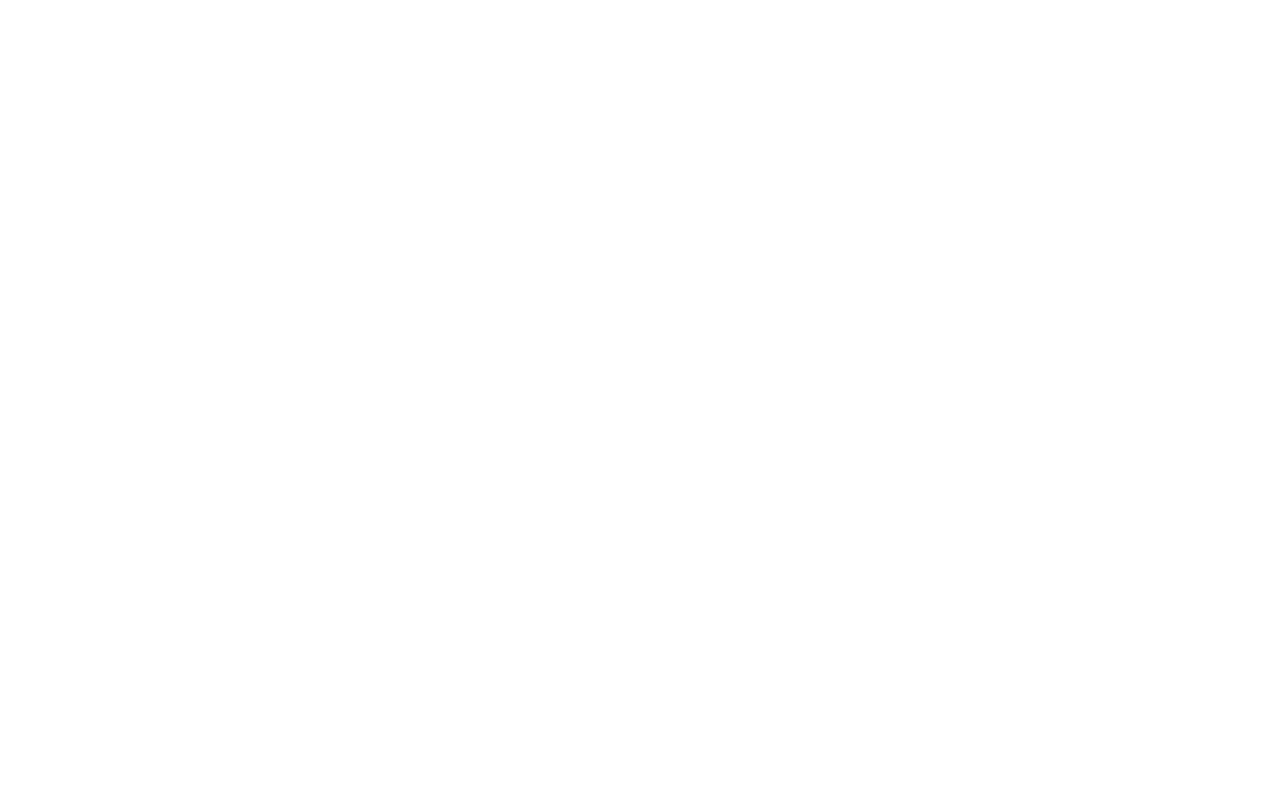
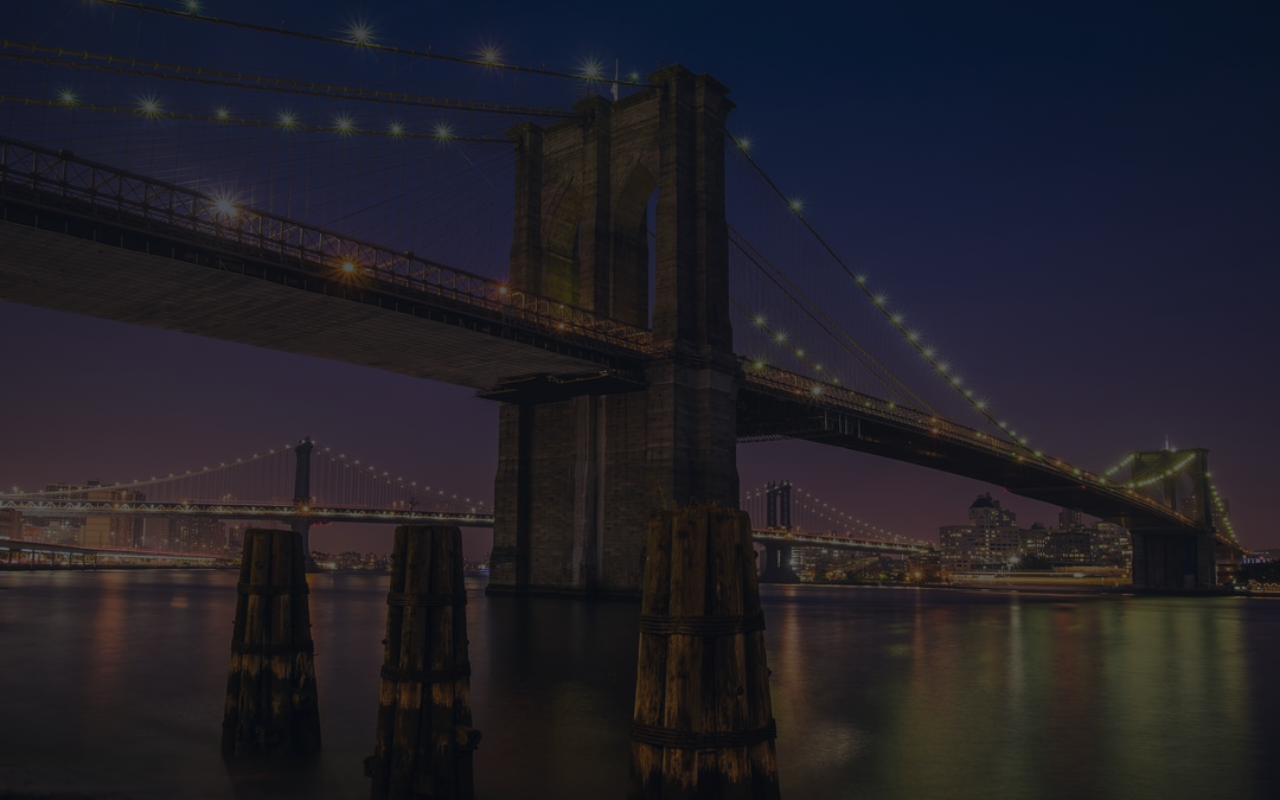
Before and after one commit to LiMeii/angular-ngrx, an Angular app: page / in a window 1280 px wide. Built offline with nearby package versions, Linux system fonts and the light colour scheme.

Commit message:
build search wrapper component

```diff
--- a/src/app/app-routing.module.ts
+++ b/src/app/app-routing.module.ts
@@ -1,7 +1,12 @@
 import { NgModule } from '@angular/core';
 import { RouterModule, Routes } from '@angular/router';
 
-const routes: Routes = [];
+const routes: Routes = [
+  {
+    path: '',
+    loadChildren: () => import('src/app/pages/search/search.module').then((m) => m.SearchModule)
+  }
+];
 
 @NgModule({
   imports: [RouterModule.forRoot(routes)],
--- /dev/null
+++ b/src/app/pages/search/search-wrapper/search-wrapper.component.html
@@ -0,0 +1,7 @@
+<section class="h-100 position-relative">
+    <span class="position-absolute w-100 h-100 bg-gradient-dark-translucent"></span>
+    <router-outlet></router-outlet>
+    <div class="h-100 w-100 position-absolute bgckground-img-container">
+        <div class="background-img"></div>
+    </div>
+</section>
--- /dev/null
+++ b/src/app/pages/search/search-wrapper/search-wrapper.component.scss
@@ -0,0 +1,20 @@
+.bgckground-img-container {
+    z-index: -100;
+    top: 0;
+    left: 0;
+}
+
+.background-img {
+    background-image: url("../../../../assets/imgs/cover.jpg");
+    background-size: cover;
+    background-position: center center;
+    width: 100%;
+    height: 100%;
+    z-index: -1;
+}
+
+.bg-gradient-dark-translucent {
+    background: linear-gradient(180deg,
+            rgba(11, 15, 25, 0.78) 0%,
+            rgba(11, 15, 25, 0.58) 100%) !important;
+}
```
Also changed, not shown: src/app/pages/search/search-wrapper/search-wrapper.component.ts (added, +10 -0 lines), src/app/pages/search/search.module.ts (added, +20 -0 lines), src/assets/imgs/cover.jpg (added).
